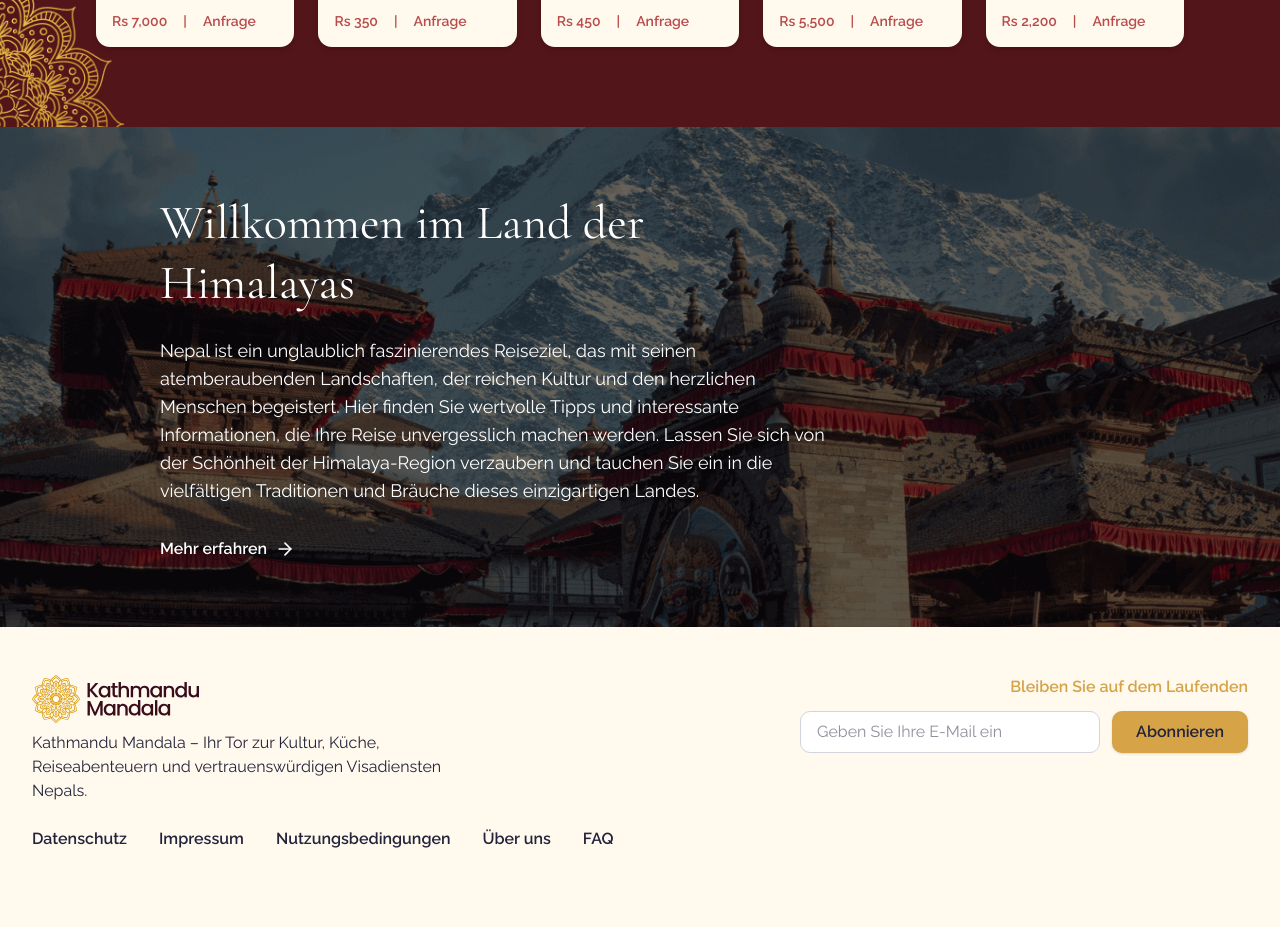
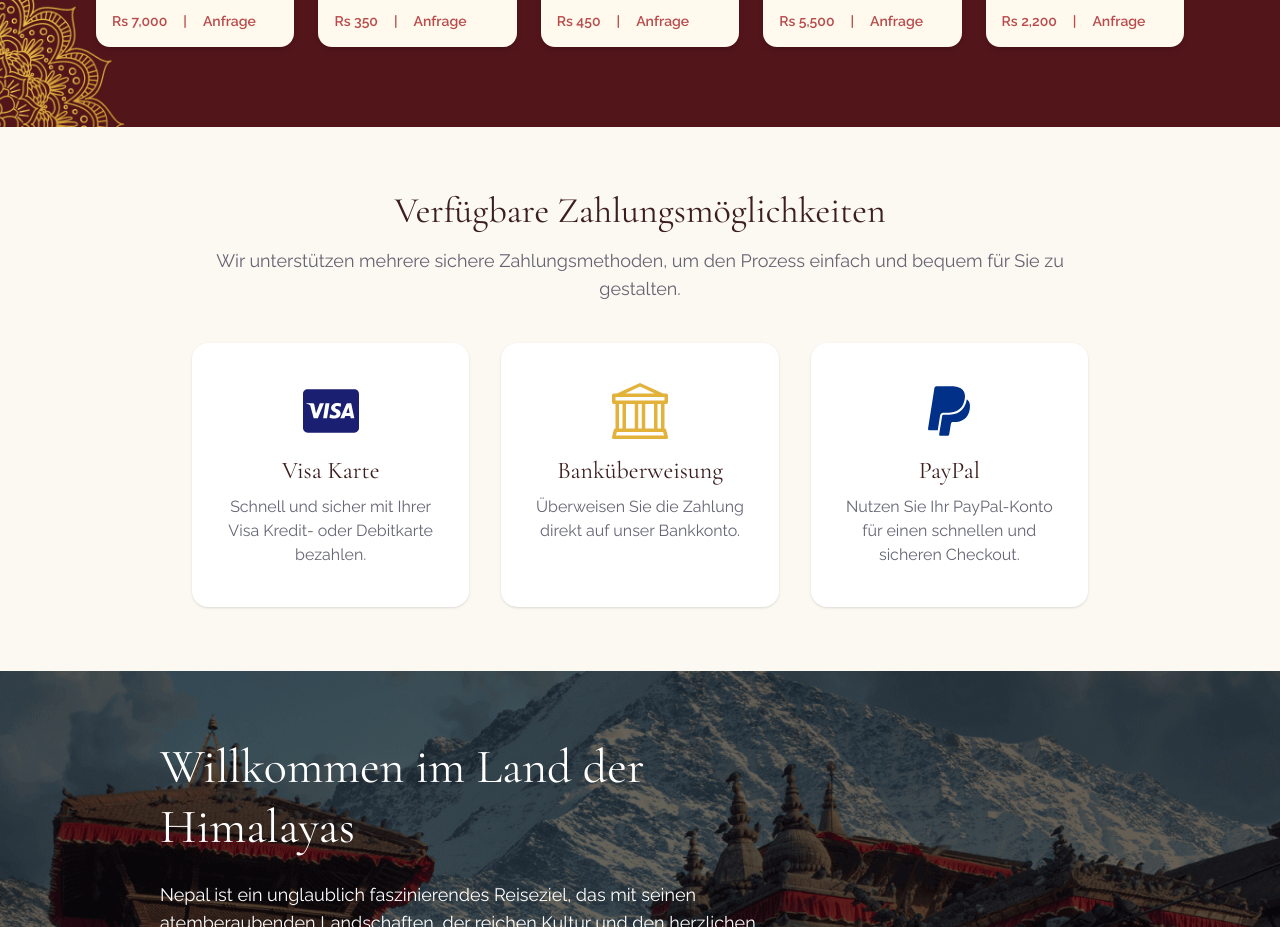
Before and after one commit to sarthakshrestha/kathmandu-mandala, a Next.js app: page / in a window 1280 px wide. Shown: the part 5460-6387 px from the top of the page. Built offline with nearby package versions, Linux system fonts and the light colour scheme.

Commit message:
Added visa component

```diff
--- a/package.json
+++ b/package.json
@@ -22,6 +22,7 @@
     "react": "19.1.0",
     "react-day-picker": "^9.9.0",
     "react-dom": "19.1.0",
+    "react-icons": "^5.5.0",
     "tailwind-merge": "^3.3.1",
     "zustand": "^5.0.8"
   },
--- a/public/locales/de.json
+++ b/public/locales/de.json
@@ -186,5 +186,13 @@
   "schedule_error_date": "Datum ist erforderlich",
   "schedule_error_time": "Uhrzeit ist erforderlich",
   "schedule_send_button": "Rückruf vereinbaren",
-  "schedule_success_message": "Rückruf vereinbart!"
+  "schedule_success_message": "Rückruf vereinbart!",
+  "payment_options_title": "Verfügbare Zahlungsmöglichkeiten",
+  "payment_options_subtitle": "Wir unterstützen mehrere sichere Zahlungsmethoden, um den Prozess einfach und bequem für Sie zu gestalten.",
+  "payment_visa_title": "Visa Karte",
+  "payment_visa_desc": "Schnell und sicher mit Ihrer Visa Kredit- oder Debitkarte bezahlen.",
+  "payment_bank_title": "Banküberweisung",
+  "payment_bank_desc": "Überweisen Sie die Zahlung direkt auf unser Bankkonto.",
+  "payment_paypal_title": "PayPal",
+  "payment_paypal_desc": "Nutzen Sie Ihr PayPal-Konto für einen schnellen und sicheren Checkout."
 }
--- a/public/locales/en.json
+++ b/public/locales/en.json
@@ -186,5 +186,13 @@
   "schedule_error_date": "Date is required",
   "schedule_error_time": "Time is required",
   "schedule_send_button": "Schedule Call",
-  "schedule_success_message": "Call scheduled!"
+  "schedule_success_message": "Call scheduled!",
+  "payment_options_title": "Available Payment Options",
+  "payment_options_subtitle": "We support multiple secure payment methods to make the process simple and convenient for you.",
+  "payment_visa_title": "Visa Card",
+  "payment_visa_desc": "Pay quickly and securely using your Visa credit or debit card.",
+  "payment_bank_title": "Bank Transfer",
+  "payment_bank_desc": "Transfer the payment directly to our bank account.",
+  "payment_paypal_title": "PayPal",
+  "payment_paypal_desc": "Use your PayPal account for a fast and safe checkout experience."
 }
--- /dev/null
+++ b/src/app/components/landing-page-components/payment-component.tsx
@@ -0,0 +1,58 @@
+"use client";
+import { FaCcVisa, FaPaypal } from "react-icons/fa";
+import { BsBank } from "react-icons/bs";
+import { useTranslation } from "@/app/hooks/use-translation";
+
+export default function PaymentComponent() {
+  const { t, isLoaded } = useTranslation();
+  if (!isLoaded) return null;
+
+  return (
+    <section className="bg-[#FCF8F2] py-16 px-4 max-sm:px-8">
+      <div className="max-w-4xl mx-auto text-center">
+        <h2 className="font-garamond text-4xl mb-4 text-[#3C1E1E]">
+          {t("payment_options_title") || "Available Payment Options"}
+        </h2>
+        <p className="text-[#23233B]/70 mb-10 text-lg">
+          {t("payment_options_subtitle") ||
+            "We support multiple secure payment methods to make the process simple and convenient for you."}
+        </p>
+        <div className="flex flex-col md:flex-row gap-8 justify-center items-stretch">
+          {/* Visa Card */}
+          <div className="bg-white rounded-2xl shadow-sm flex-1 px-8 py-10 flex flex-col items-center">
+            <FaCcVisa className="text-[#1A1F71] mb-4" size={56} />
+            <h3 className="font-garamond text-2xl mb-2 text-[#3C1E1E]">
+              {t("payment_visa_title") || "Visa Card"}
+            </h3>
+            <p className="text-[#23233B]/70 text-base">
+              {t("payment_visa_desc") ||
+                "Pay quickly and securely using your Visa credit or debit card."}
+            </p>
+          </div>
+          {/* Bank Transfer */}
+          <div className="bg-white rounded-2xl shadow-sm flex-1 px-8 py-10 flex flex-col items-center">
+            <BsBank className="text-[#E2B23A] mb-4" size={56} />
+            <h3 className="font-garamond text-2xl mb-2 text-[#3C1E1E]">
+              {t("payment_bank_title") || "Bank Transfer"}
+            </h3>
+            <p className="text-[#23233B]/70 text-base">
+              {t("payment_bank_desc") ||
+                "Transfer the payment directly to our bank account."}
+            </p>
+          </div>
+          {/* PayPal */}
+          <div className="bg-white rounded-2xl shadow-sm flex-1 px-8 py-10 flex flex-col items-center">
+            <FaPaypal className="text-[#003087] mb-4" size={56} />
+            <h3 className="font-garamond text-2xl mb-2 text-[#3C1E1E]">
+              {t("payment_paypal_title") || "PayPal"}
+            </h3>
+            <p className="text-[#23233B]/70 text-base">
+              {t("payment_paypal_desc") ||
+                "Use your PayPal account for a fast and safe checkout experience."}
+            </p>
+          </div>
+        </div>
+      </div>
+    </section>
+  );
+}
--- a/src/app/pages/landing-page.tsx
+++ b/src/app/pages/landing-page.tsx
@@ -9,6 +9,7 @@ import Component5 from "../components/landing-page-components/component-5";
 import Component6 from "../components/landing-page-components/component-6";
 import Component7 from "../components/landing-page-components/component-7";
 import Footer from "../components/reusable/footer";
+import PaymentComponent from "../components/landing-page-components/payment-component";
 export default function LandingPage() {
   return (
     <div className="w-full bg-transparent">
@@ -19,6 +20,7 @@ export default function LandingPage() {
       <Component4 />
       <Component5 />
       <Component6 />
+      <PaymentComponent />
       <Component7 />
     </div>
   );
```
Also changed, not shown: 1 other file (tests, documents, lock files or other folders).
